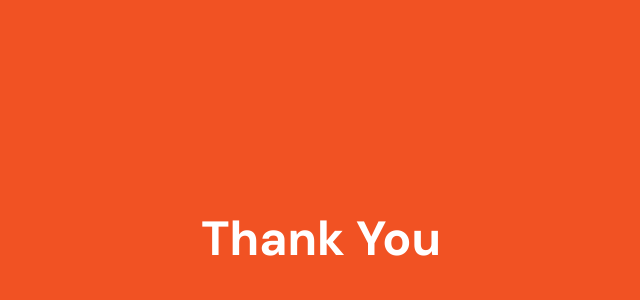
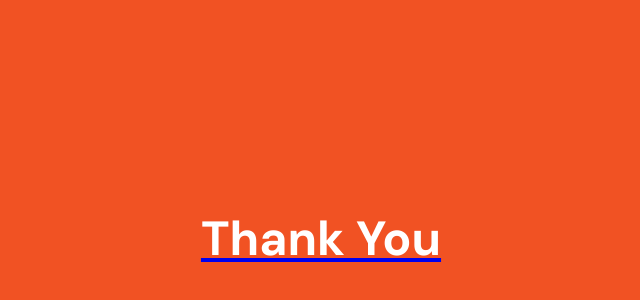
Before and after one commit to E-rwinn/FitnessPal, a plain HTML site: page thank-you-page.html in a window 1280 px wide. Shown: the part 162-462 px from the top of the page, without its empty margins (319-959 px from the left). Drawn offline with Linux system fonts and the light colour scheme.

Commit message:
FINSIHED

```diff
--- a/thank-you-page.html
+++ b/thank-you-page.html
@@ -39,7 +39,8 @@ body {
 </style>
 <body>
     <div class="info-container">
-        <h1 class="intro-header">Thank You</h1>
+      <a href="home.html">
+        <h1 class="intro-header">Thank You</h1></a>
 
     </div>
 </body>
```
Also changed, not shown: home.html (+2 -1 lines), setting.html (+1 -1 lines), 1 other file.
